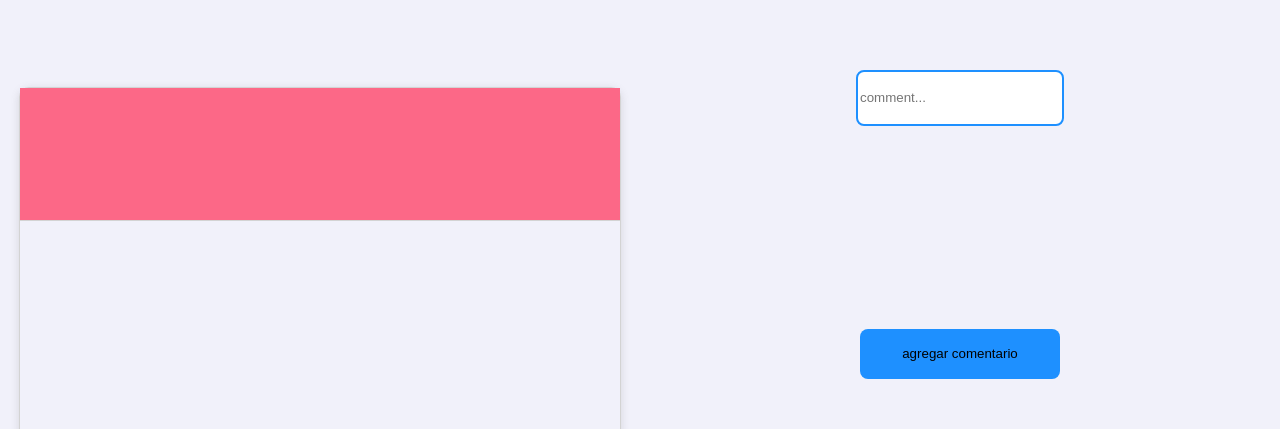
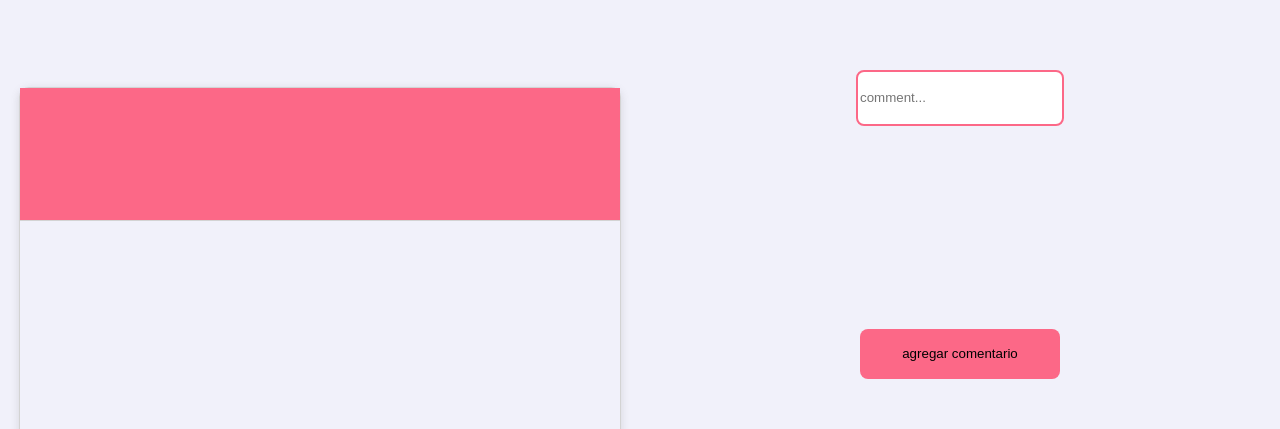
Before and after one commit to anccode/FRONTEND-DE-ENCUESTA, a React (Create React App) app: page /post/1 in a window 1280 px wide. Shown: the part 122-551 px from the top of the page. Built offline with nearby package versions, Linux system fonts and the light colour scheme; no server answers.

Commit message:
añadiendo colores del prototipo

```diff
--- a/src/estilos/Post.css
+++ b/src/estilos/Post.css
@@ -38,12 +38,12 @@
   }
 
   .addCommentContainer button {
-    background-color: dodgerblue;
+    background-color: #FC6887;
     color: white;
   }
 
   .addCommentContainer input {
-    border: 2px solid dodgerblue;
+    border: 2px solid #FC6887;
   }
 
   .rightSide .listOfComments {
```
